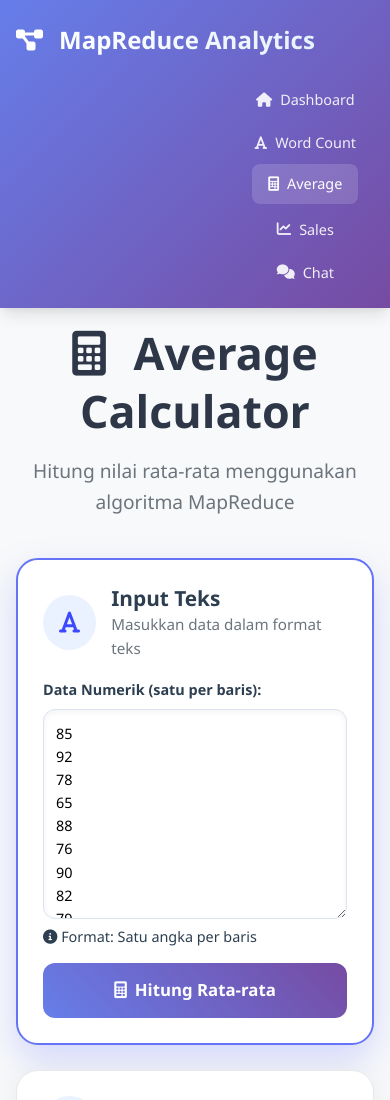
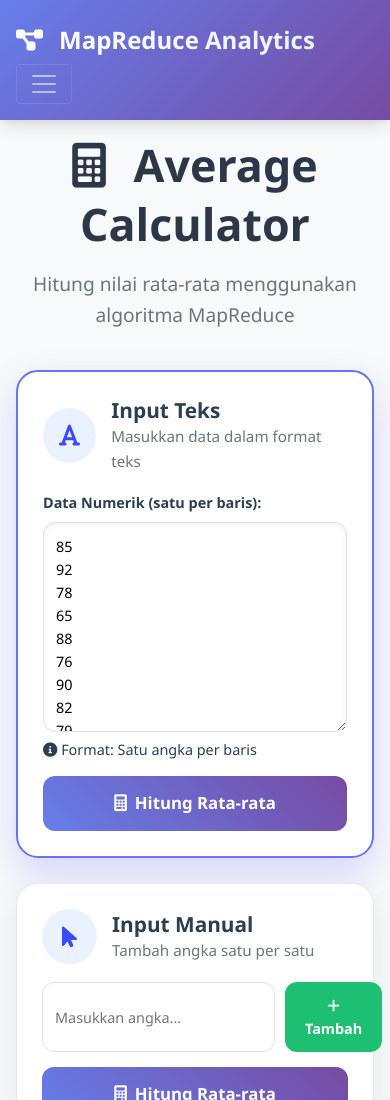
Before and after one commit to zanrizkir/MapReduce, a plain HTML site: page average.html in a window 390 px wide. Shown: the top 1100 px of the page. Drawn offline with nearby package versions, Linux system fonts and the light colour scheme.

Commit message:
navbar fixed

```diff
--- a/average.html
+++ b/average.html
@@ -17,10 +17,12 @@
                 <i class="fas fa-project-diagram me-2"></i>
                 <span class="brand-text">MapReduce Analytics</span>
             </a>
+            <button class="navbar-toggler" type="button" data-bs-toggle="collapse" data-bs-target="#navbarNav">
+                <span class="navbar-toggler-icon"></span>
+            </button>
+            <div class="collapse navbar-collapse" id="navbarNav">
                 <div class="navbar-nav ms-auto">
-                <a class="nav-link" href="index.html">
-                    <i class="fas fa-home me-1"></i>Dashboard
-                </a>
+
                     <a class="nav-link" href="word-count.html">
                         <i class="fas fa-font me-1"></i>Word Count
                     </a>
@@ -33,6 +35,7 @@
                     <a class="nav-link" href="chat.html">
                         <i class="fas fa-comments me-1"></i>Chat
                     </a>
+                </div>
             </div>
         </div>
     </nav>
--- a/styles/style.css
+++ b/styles/style.css
@@ -131,6 +131,8 @@ p {
     transform: translateY(-2px);
     color: white !important;
 }
+
+
 
 /* Buttons */
 .btn {
```
Also changed, not shown: chat.html (+5 -3 lines), index.html (+0 -3 lines), sales.html (+5 -3 lines), word-count.html (+5 -3 lines). Lines whose indentation alone changed are shown as unchanged.
